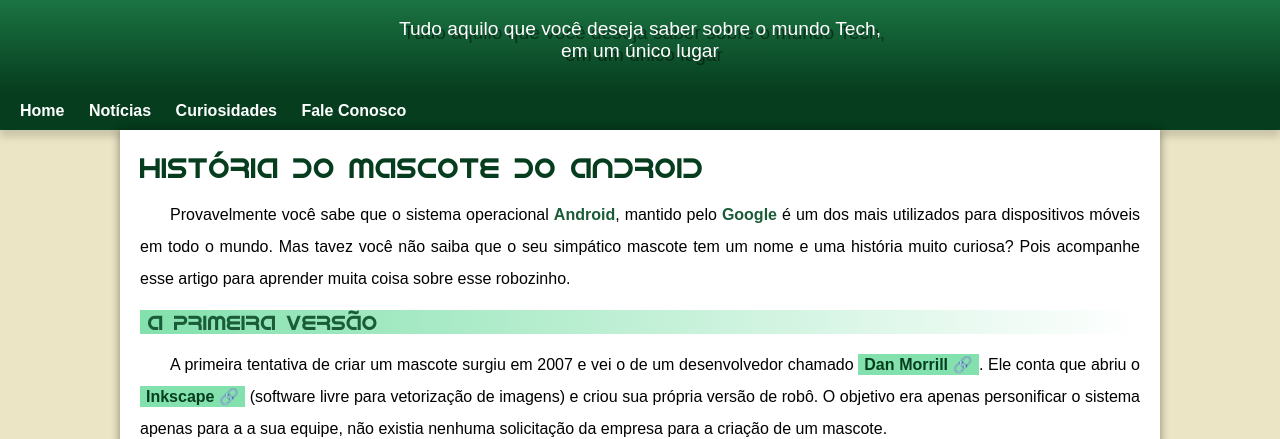
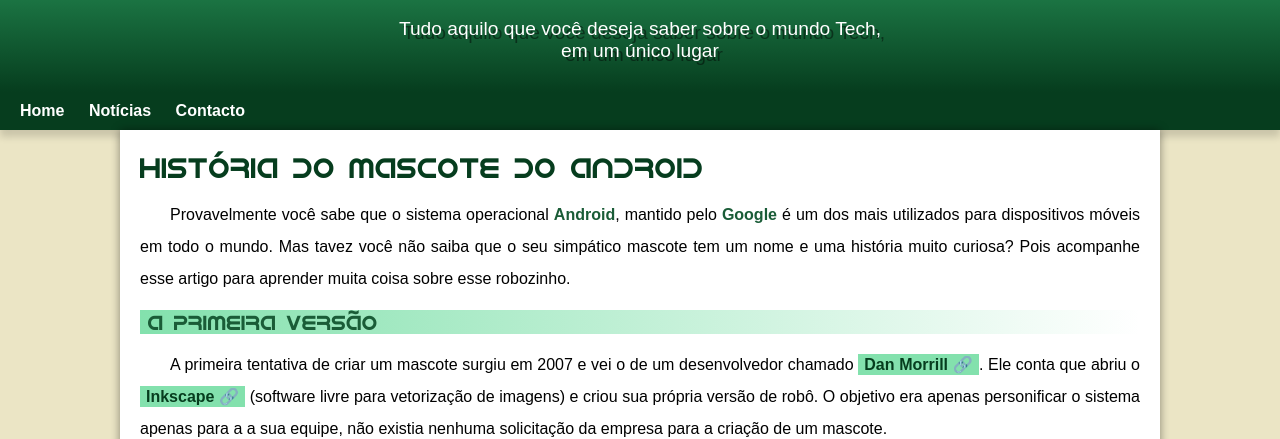
Before and after one commit to TiagoMiguelR/projeto-android, a plain HTML site: page index.html in a window 1280 px wide. Shown: the part 89-528 px from the top of the page. Drawn offline with Linux system fonts and the light colour scheme.

Commit message:
Update index.html

```diff
--- a/index.html
+++ b/index.html
@@ -18,8 +18,7 @@
     <nav>
         <a href="#">Home</a>
         <a href="#">Notícias</a>
-        <a href="#">Curiosidades</a>
-        <a href="#">Fale Conosco</a>
+        <a href="#">Contacto</a>
     </nav>
     <main>
         <article>
```
